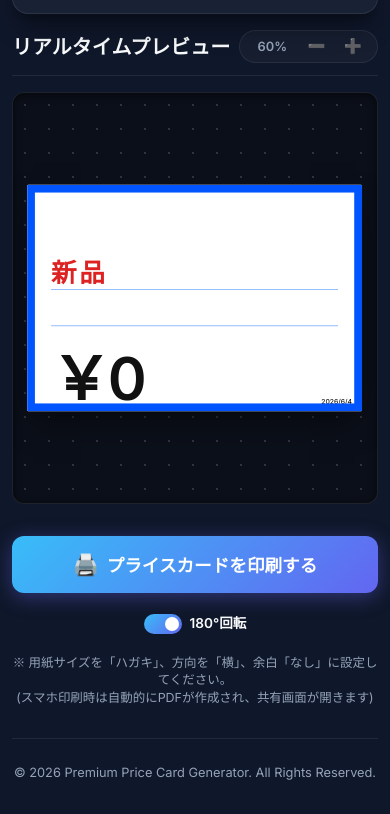
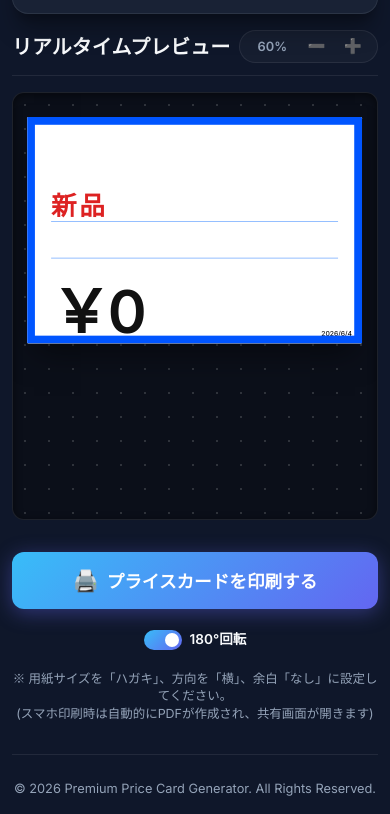
Before and after one commit to Nmasay/oj-price-gen, a website built with Vite: page index.html in a window 390 px wide. Shown: the part 817-1631 px from the top of the page. Built offline with nearby package versions, Linux system fonts and the light colour scheme.

Commit message:
style: モバイル表示時のプレビュー上部余白およびアライメントの最適化

```diff
--- a/css/style.css
+++ b/css/style.css
@@ -364,7 +364,7 @@ body {
   align-items: center;
   justify-content: center;
   transition: transform 0.2s cubic-bezier(0.4, 0, 0.2, 1);
-  transform-origin: center center;
+  transform-origin: top center;
   padding: 0 10px; /* 上下の余分な余白をカット */
   width: 148mm; /* 追加：本来のハガキの幅に固定 */
   flex-shrink: 0; /* 追加：フレックスアイテムとしての不要な縮小・変形を防止 */
@@ -1210,12 +1210,15 @@ input:checked + .slider-round:before {
   .preview-wrapper {
     order: 2;
     min-height: 360px;
-    padding: 1rem 0.5rem;
+    padding: 1.5rem 0.5rem;
     border-radius: 12px;
     overflow-x: hidden;
     overflow-y: auto;
     width: 100% !important;
     max-width: 100% !important;
+    display: flex;
+    align-items: flex-start;
+    justify-content: center;
   }
 
   .print-actions {
```
